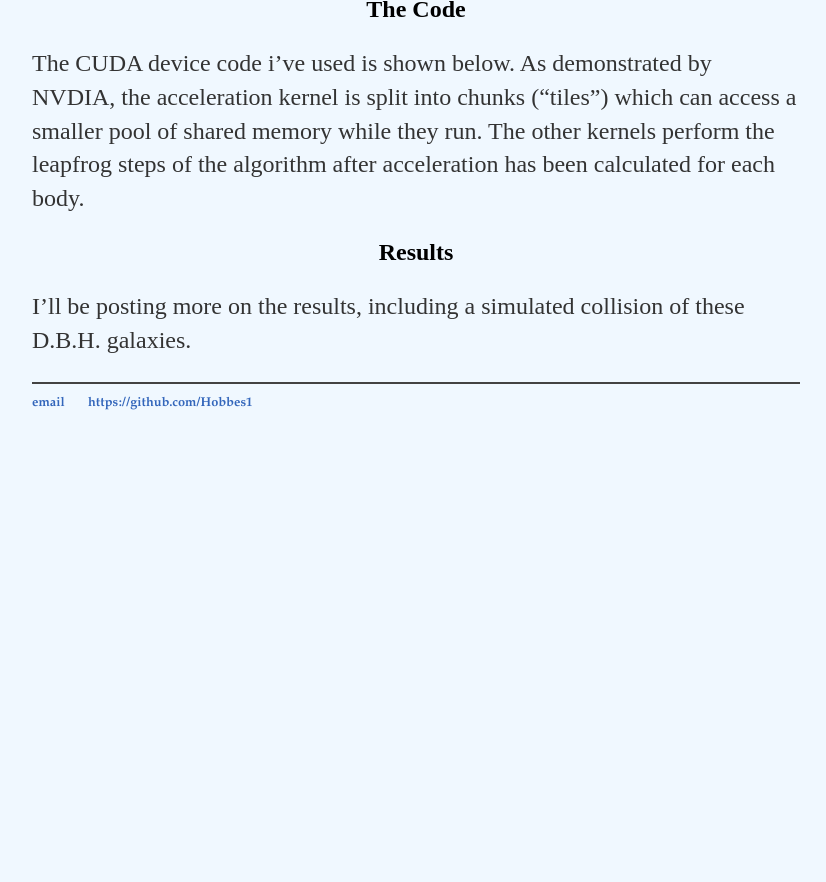
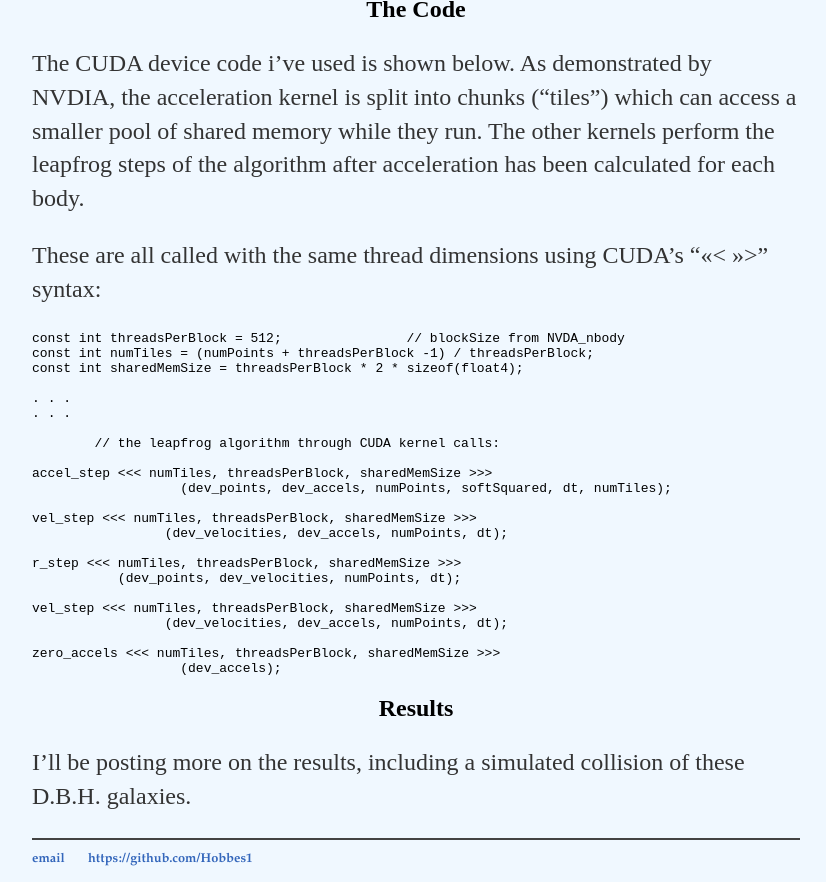
Before and after one commit to Kyle-Lewis/Kyle-Lewis.github.io, a Jekyll site: the page built from _posts/2017-07-19-N-Body-Simulations-For-Galaxies-Cuda.md, in a window 1280 px wide and 900 px high, scrolled down 5061 px, cut to the strip 18-900 px from the top of the window. Shown: the whole strip, without its empty margins (224-1050 px from the left). Built offline with Jekyll 4.4.1, drawn with Linux system fonts in a browser that asks for light colours; formulas are drawn with MathJax 3; before the commit the page ends 5551 px from its top, so only the background shows below that.

Commit message:
script update

````diff
--- a/_posts/2017-07-19-N-Body-Simulations-For-Galaxies-Cuda.md
+++ b/_posts/2017-07-19-N-Body-Simulations-For-Galaxies-Cuda.md
@@ -216,7 +216,7 @@ zero_accels( float3 *__restrict__ accels )
 
 {% endhighlight %} -->
 
-<!-- These are all called with the same thread dimensions using CUDA's "<<< >>>" syntax:
+These are all called with the same thread dimensions using CUDA's "<<< >>>" syntax:
 
 ```c++
 const int threadsPerBlock = 512;		// blockSize from NVDA_nbody
@@ -242,7 +242,7 @@ vel_step <<< numTiles, threadsPerBlock, sharedMemSize >>>
 
 zero_accels <<< numTiles, threadsPerBlock, sharedMemSize >>>
 		   (dev_accels);
-``` -->
+```
 
 <h2 align="center">Results</h2>
 
````
